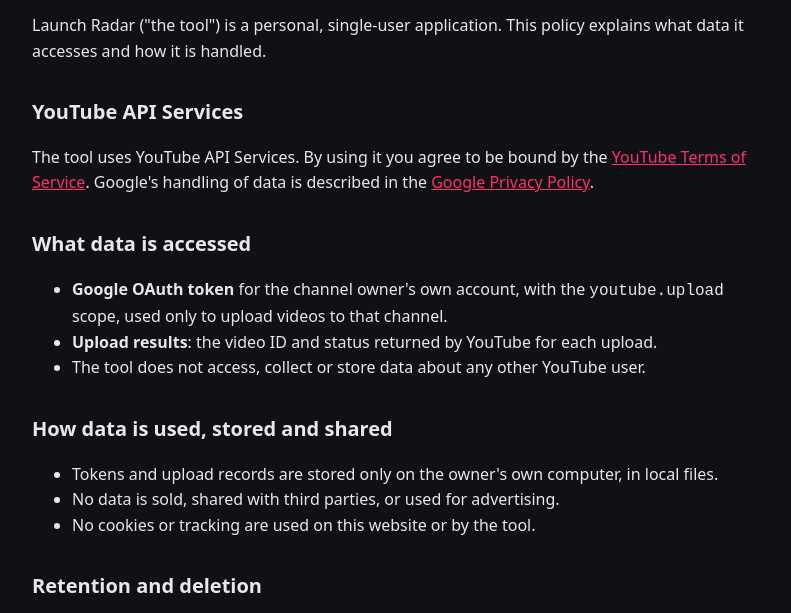
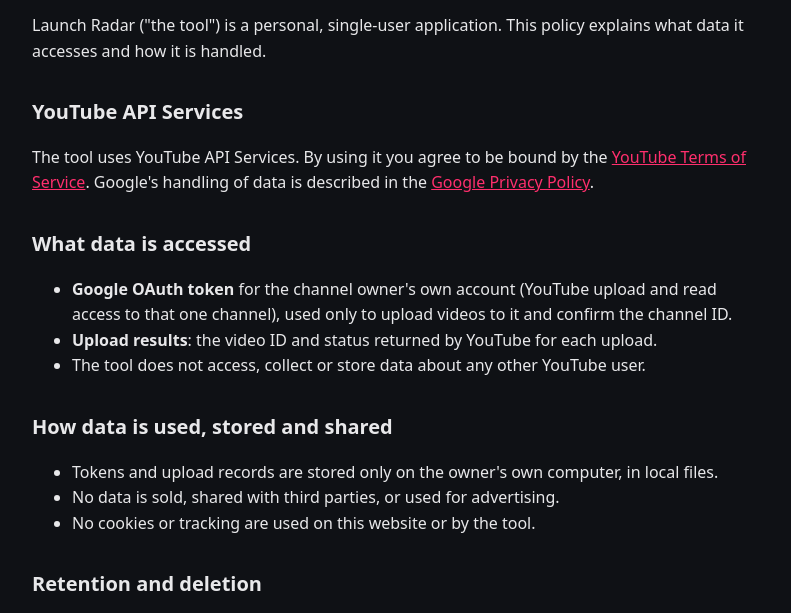
Before and after one commit to jessicowhite/launch-radar-site, a plain HTML site: page privacy.html in a window 1280 px wide. Shown: the part 187-800 px from the top of the page, without its empty margins (244-1035 px from the left). Drawn offline with Linux system fonts and the light colour scheme.

Commit message:
Describe OAuth scopes accurately
Co-Authored-By: Claude Opus 5.5 <noreply@anthropic.com>

```diff
--- a/privacy.html
+++ b/privacy.html
@@ -24,8 +24,8 @@
 
   <h2>What data is accessed</h2>
   <ul>
-    <li><strong>Google OAuth token</strong> for the channel owner's own account, with the
-    <code>youtube.upload</code> scope, used only to upload videos to that channel.</li>
+    <li><strong>Google OAuth token</strong> for the channel owner's own account (YouTube upload and
+    read access to that one channel), used only to upload videos to it and confirm the channel ID.</li>
     <li><strong>Upload results</strong>: the video ID and status returned by YouTube for each upload.</li>
     <li>The tool does not access, collect or store data about any other YouTube user.</li>
   </ul>
```
Also changed, not shown: index.html (+2 -1 lines).
